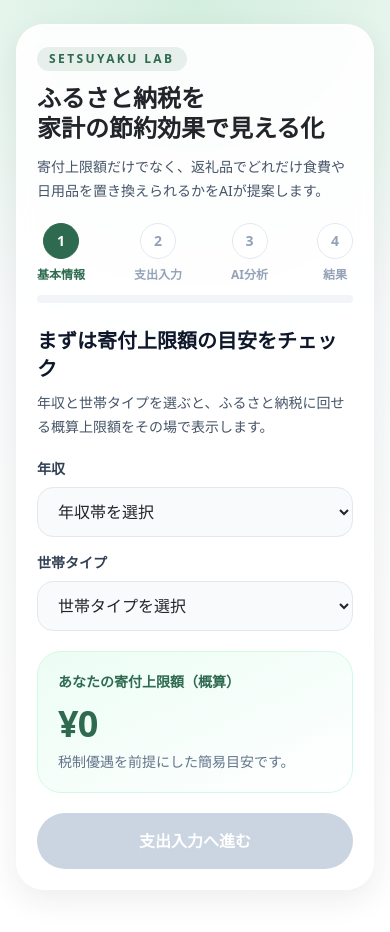
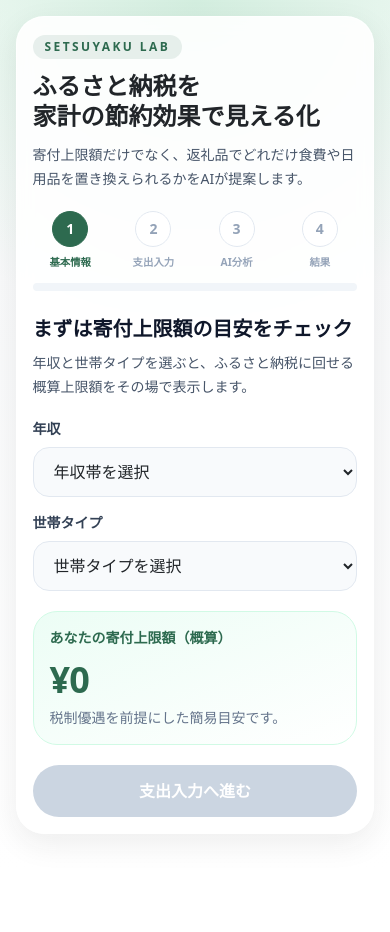
Before and after one commit to rabojieyue-star/furusato-ai-tool, a React (Vite) app: page / in a window 390 px wide. After the commit the page ends 870 px from the top, so only its background shows below. Built offline with nearby package versions, Linux system fonts and the light colour scheme.

Commit message:
fix: mobile responsive layout

```diff
--- a/src/App.jsx
+++ b/src/App.jsx
@@ -216,9 +216,9 @@ export default function App() {
   };
 
   return (
-    <main className="min-h-screen px-4 py-6 text-ink sm:px-6">
-      <div className="mx-auto max-w-[680px]">
-        <section className="mb-5 overflow-hidden rounded-[28px] border border-white/70 bg-white/90 p-5 shadow-card backdrop-blur sm:p-7">
+    <main className="min-h-screen w-full box-border px-[clamp(0.875rem,4vw,1.5rem)] py-[clamp(1rem,4vw,1.5rem)] text-ink">
+      <div className="mx-auto w-full max-w-[680px] box-border">
+        <section className="mb-5 w-full overflow-hidden rounded-[28px] border border-white/70 bg-white/90 p-[clamp(1rem,4vw,1.75rem)] shadow-card backdrop-blur">
           <div className="mb-5">
             <span className="inline-flex rounded-full bg-primary/10 px-3 py-1 text-xs font-semibold tracking-[0.2em] text-primary">
               SETSUYAKU LAB
--- a/src/components/LineCTA.jsx
+++ b/src/components/LineCTA.jsx
@@ -6,7 +6,7 @@ export default function LineCTA() {
   const lineUrl = import.meta.env.VITE_LINE_URL || DEFAULT_LINE_URL;
 
   return (
-    <section className="rounded-[28px] border border-green-200 bg-green-50 p-6 text-center shadow-sm">
+    <section className="w-full rounded-[28px] border border-green-200 bg-green-50 p-[clamp(1rem,4vw,1.5rem)] text-center shadow-sm">
       <p className="text-lg font-bold text-slate-800">この最適プランをLINEで保存する</p>
       <p className="mt-2 text-sm leading-6 text-slate-500">
         毎年の寄付タイミングや新着返礼品のお知らせをLINEで受け取れます。
@@ -16,7 +16,7 @@ export default function LineCTA() {
         target="_blank"
         rel="noopener noreferrer"
         onClick={() => trackEvent("line_cta_click")}
-        className="mt-5 inline-flex rounded-full bg-green-500 px-8 py-3 text-base font-bold text-white transition-colors hover:bg-green-600"
+        className="mt-5 inline-flex w-full justify-center rounded-full bg-green-500 px-[clamp(1rem,4vw,2rem)] py-[clamp(0.75rem,3vw,0.875rem)] text-base font-bold text-white transition-colors hover:bg-green-600 sm:w-auto"
       >
         LINEで友達追加する（無料）
       </a>
--- a/src/components/ProgressBar.jsx
+++ b/src/components/ProgressBar.jsx
@@ -2,13 +2,13 @@ const STEP_LABELS = ["基本情報", "支出入力", "AI分析", "結果"];
 
 export default function ProgressBar({ currentStep }) {
   return (
-    <div>
-      <div className="mb-3 flex items-center justify-between text-xs font-semibold text-slate-400">
+    <div className="w-full">
+      <div className="mb-3 grid w-full grid-cols-4 gap-2 text-center text-[0.65rem] font-semibold text-slate-400 sm:text-xs">
         {STEP_LABELS.map((label, index) => {
           const stepNumber = index + 1;
           const isActive = stepNumber <= currentStep;
           return (
-            <div key={label} className="flex flex-col items-center gap-2">
+            <div key={label} className="flex min-w-0 flex-col items-center gap-2">
               <div
                 className={`flex h-9 w-9 items-center justify-center rounded-full border text-sm transition-colors ${
                   isActive
@@ -18,7 +18,7 @@ export default function ProgressBar({ currentStep }) {
               >
                 {stepNumber}
               </div>
-              <span className={isActive ? "text-primary" : ""}>{label}</span>
+              <span className={`break-words ${isActive ? "text-primary" : ""}`}>{label}</span>
             </div>
           );
         })}
--- a/src/components/Step1_Basic.jsx
+++ b/src/components/Step1_Basic.jsx
@@ -84,7 +84,7 @@ export default function Step1_Basic({
         />
       </div>
 
-      <div className="rounded-[24px] border border-emerald-100 bg-gradient-to-br from-emerald-50 to-white p-5">
+      <div className="w-full rounded-[24px] border border-emerald-100 bg-gradient-to-br from-emerald-50 to-white p-[clamp(1rem,4vw,1.25rem)]">
         <p className="text-sm font-semibold text-primary">あなたの寄付上限額（概算）</p>
         <p className="mt-3 text-4xl font-black tracking-tight text-primary">
           {isReady ? formatCurrency(donationLimit) : "¥0"}
@@ -93,7 +93,7 @@ export default function Step1_Basic({
       </div>
 
       {showWarning ? (
-        <div className="rounded-2xl border border-amber-200 bg-amber-50 px-4 py-3 text-sm leading-6 text-amber-900">
+        <div className="w-full rounded-2xl border border-amber-200 bg-amber-50 px-[clamp(0.875rem,4vw,1rem)] py-[clamp(0.75rem,3vw,0.875rem)] text-sm leading-6 text-amber-900">
           申し訳ありません、入力された条件ではふるさと納税の税制優遇が適用されない可能性があります。
         </div>
       ) : null}
@@ -102,7 +102,7 @@ export default function Step1_Basic({
         type="button"
         onClick={onNext}
         disabled={!isReady}
-        className="w-full rounded-full bg-primary px-5 py-4 text-base font-bold text-white transition hover:bg-primary/90 disabled:cursor-not-allowed disabled:bg-slate-300"
+        className="w-full rounded-full bg-primary px-[clamp(1rem,4vw,1.25rem)] py-[clamp(0.875rem,3vw,1rem)] text-base font-bold text-white transition hover:bg-primary/90 disabled:cursor-not-allowed disabled:bg-slate-300"
       >
         支出入力へ進む
       </button>
--- a/src/components/Step2_Spending.jsx
+++ b/src/components/Step2_Spending.jsx
@@ -36,9 +36,14 @@ export default function Step2_Spending({ spending, totals, onChange, onBack, onN
 
       <div className="space-y-4">
         {CATEGORY_CONFIG.map((category) => (
-          <div key={category.key} className="rounded-[24px] border border-slate-100 bg-slate-50/70 p-4">
-            <div className="flex items-start justify-between gap-4">
-              <label className="text-sm font-semibold leading-6 text-slate-700">{category.label}</label>
+          <div
+            key={category.key}
+            className="w-full rounded-[24px] border border-slate-100 bg-slate-50/70 p-[clamp(1rem,4vw,1.125rem)]"
+          >
+            <div className="flex w-full flex-col items-start gap-3 sm:flex-row sm:items-start sm:justify-between sm:gap-4">
+              <label className="w-full min-w-0 text-sm font-semibold leading-6 text-slate-700">
+                {category.label}
+              </label>
               <input
                 type="number"
                 min="0"
@@ -46,7 +51,7 @@ export default function Step2_Spending({ spending, totals, onChange, onBack, onN
                 step="1000"
                 value={spending[category.key]}
                 onChange={(event) => handleValueChange(category.key, event.target.value)}
-                className="w-28 rounded-xl border border-slate-200 bg-white px-3 py-2 text-right font-semibold text-slate-900 outline-none focus:border-primary"
+                className="w-full rounded-xl border border-slate-200 bg-white px-[clamp(0.75rem,3vw,0.875rem)] py-[clamp(0.625rem,2.5vw,0.75rem)] text-right font-semibold text-slate-900 outline-none focus:border-primary sm:max-w-[8rem]"
               />
             </div>
             <input
@@ -62,7 +67,7 @@ export default function Step2_Spending({ spending, totals, onChange, onBack, onN
         ))}
       </div>
 
-      <div className="rounded-[24px] border border-primary/10 bg-primary/5 p-5">
+      <div className="w-full rounded-[24px] border border-primary/10 bg-primary/5 p-[clamp(1rem,4vw,1.25rem)]">
         <p className="text-sm font-semibold text-primary">リアルタイム集計</p>
         <div className="mt-3 grid gap-3 sm:grid-cols-2">
           <div>
@@ -86,14 +91,14 @@ export default function Step2_Spending({ spending, totals, onChange, onBack, onN
         <button
           type="button"
           onClick={onBack}
-          className="w-full rounded-full border border-slate-200 bg-white px-5 py-3 font-semibold text-slate-700 transition hover:border-slate-300 hover:bg-slate-50"
+          className="w-full rounded-full border border-slate-200 bg-white px-[clamp(1rem,4vw,1.25rem)] py-[clamp(0.75rem,3vw,0.875rem)] font-semibold text-slate-700 transition hover:border-slate-300 hover:bg-slate-50"
         >
           戻る
         </button>
         <button
           type="button"
           onClick={onNext}
-          className="w-full rounded-full bg-primary px-5 py-3 font-bold text-white transition hover:bg-primary/90"
+          className="w-full rounded-full bg-primary px-[clamp(1rem,4vw,1.25rem)] py-[clamp(0.75rem,3vw,0.875rem)] font-bold text-white transition hover:bg-primary/90"
         >
           AIで最適化する
         </button>
--- a/src/components/Step3_Loading.jsx
+++ b/src/components/Step3_Loading.jsx
@@ -48,7 +48,7 @@ export default function Step3_Loading({ isLoading, error, loadingStartedAt, onRe
         </p>
       </div>
 
-      <div className="rounded-[24px] border border-slate-100 bg-slate-50 p-5">
+      <div className="w-full rounded-[24px] border border-slate-100 bg-slate-50 p-[clamp(1rem,4vw,1.25rem)]">
         <div className="flex items-center justify-between text-sm font-semibold text-slate-600">
           <span>分析の進捗</span>
           <span>{Math.round(progress)}%</span>
@@ -63,20 +63,20 @@ export default function Step3_Loading({ isLoading, error, loadingStartedAt, onRe
       </div>
 
       {!isLoading && error ? (
-        <div className="space-y-4 rounded-[24px] border border-amber-200 bg-amber-50 p-5">
+        <div className="w-full space-y-4 rounded-[24px] border border-amber-200 bg-amber-50 p-[clamp(1rem,4vw,1.25rem)]">
           <p className="text-sm leading-6 text-amber-900">{messageForError(error)}</p>
           <div className="flex flex-col gap-3 sm:flex-row">
             <button
               type="button"
               onClick={onBack}
-              className="w-full rounded-full border border-amber-200 bg-white px-5 py-3 font-semibold text-amber-900"
+              className="w-full rounded-full border border-amber-200 bg-white px-[clamp(1rem,4vw,1.25rem)] py-[clamp(0.75rem,3vw,0.875rem)] font-semibold text-amber-900"
             >
               入力に戻る
             </button>
             <button
               type="button"
               onClick={onRetry}
-              className="w-full rounded-full bg-primary px-5 py-3 font-bold text-white"
+              className="w-full rounded-full bg-primary px-[clamp(1rem,4vw,1.25rem)] py-[clamp(0.75rem,3vw,0.875rem)] font-bold text-white"
             >
               再試行する
             </button>
--- a/src/styles.css
+++ b/src/styles.css
@@ -16,11 +16,11 @@ body,
 #root {
   max-width: 100%;
   overflow-x: hidden;
+  margin: 0;
+  padding: 0;
 }
 
 body {
-  margin: 0;
-  min-width: 320px;
   min-height: 100vh;
 }
 
@@ -30,8 +30,16 @@ body {
 
 input,
 select,
-button {
+button,
+textarea {
   font: inherit;
+}
+
+input,
+select,
+textarea {
+  width: 100%;
+  max-width: 100%;
 }
 
 input[type="range"] {
```
Also changed, not shown: src/components/Step4_Result.jsx (+11 -11 lines).
